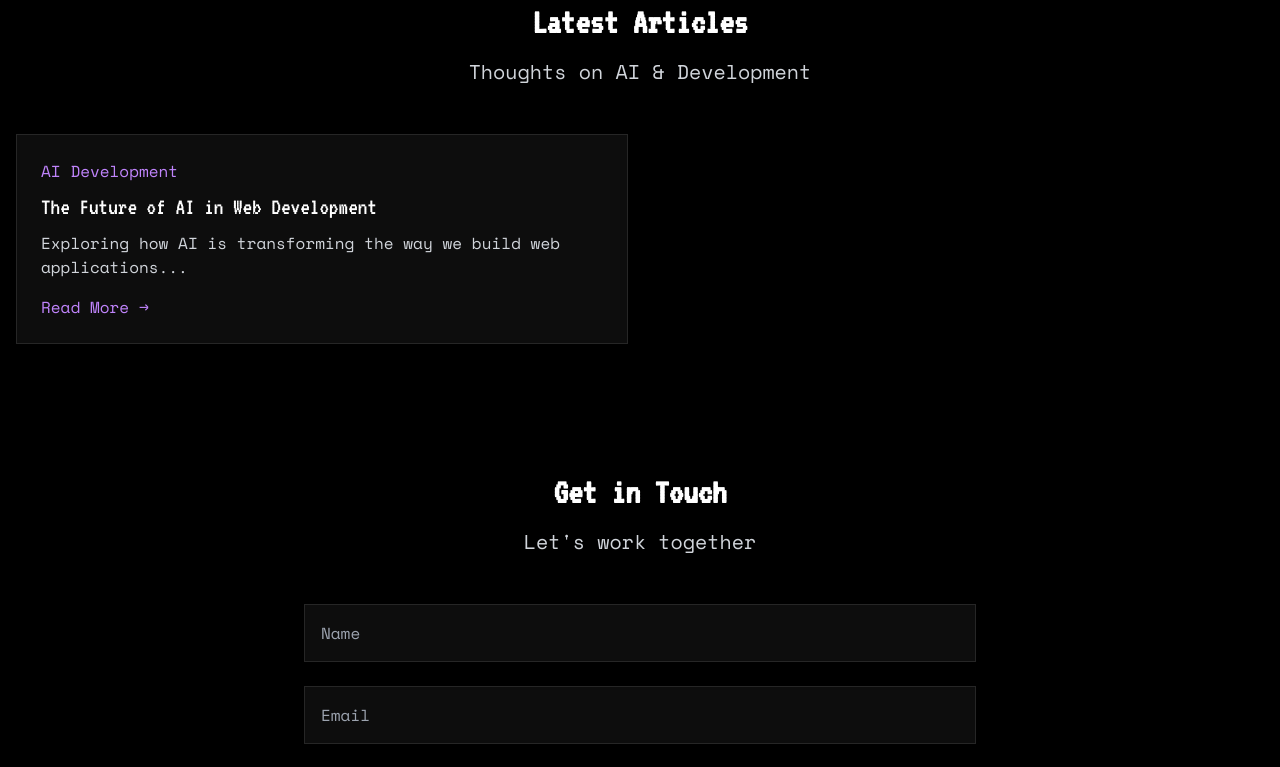
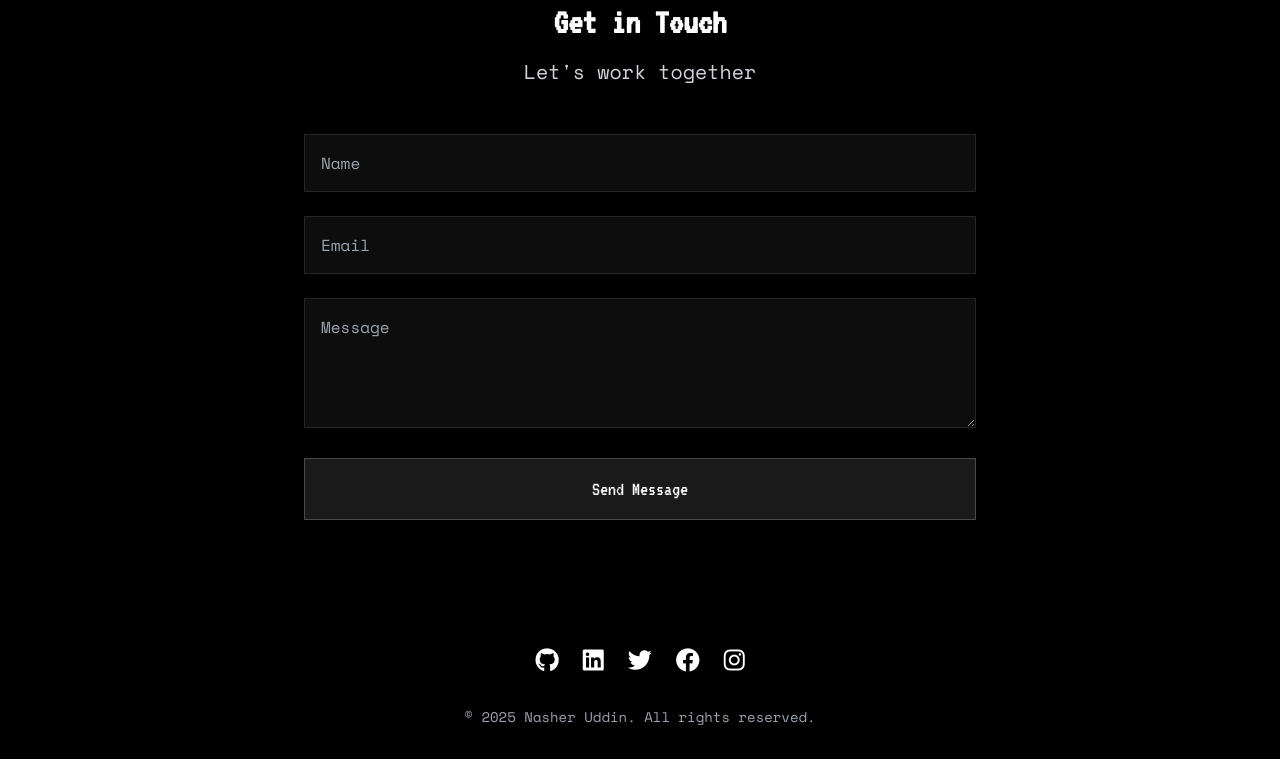
Before and after one commit to nasiruddin01/portfolio-v2, a Nuxt app: page / in a window 1280 px wide. Shown: the part 4700-5467 px from the top of the page. Built offline with nearby package versions, Linux system fonts and the light colour scheme.

Commit message:
Refactor contact form in index.vue: updated form submission to use Web3Forms API, added required fields for name, email, and message, and improved button styles. Included social media links and copyright text for enhanced footer section.

```diff
--- a/pages/index.vue
+++ b/pages/index.vue
@@ -250,52 +250,84 @@
 
         <div class="container mx-auto px-4 py-16">
             <div class="text-center mb-12">
-                <h2 class="text-4xl font-bold font-code text-white mb-4">Latest Articles</h2>
-                <p class="text-xl text-gray-300 font-mono max-w-2xl mx-auto">Thoughts on AI & Development</p>
-            </div>
-            <div class="grid grid-cols-1 md:grid-cols-2 gap-6">
-                <div class="p-6 rounded-none bg-white/5 backdrop-blur-md border border-white/10">
-                    <span class="text-purple-400 font-mono">AI Development</span>
-                    <h3 class="text-2xl font-code text-white mt-2">The Future of AI in Web Development</h3>
-                    <p class="text-gray-300 font-mono mt-2">Exploring how AI is transforming the way we build web
-                        applications...</p>
-                    <a href="#" class="inline-block mt-4 text-purple-400 font-mono hover:text-purple-300">Read More
-                        →</a>
-                </div>
-                <!-- Add more articles -->
-            </div>
-        </div>
-
-        <div class="container mx-auto px-4 py-16">
-            <div class="text-center mb-12">
                 <h2 class="text-4xl font-bold font-code text-white mb-4">Get in Touch</h2>
                 <p class="text-xl text-gray-300 font-mono max-w-2xl mx-auto">Let's work together</p>
+
+                <!-- Social Media Links -->
+
             </div>
             <div class="max-w-2xl mx-auto">
-                <form class="space-y-6">
+                <form action="https://api.web3forms.com/submit" method="POST" class="space-y-6" @submit="handleSubmit">
+                    <input type="hidden" name="access_key" value="5fffc86b-15f6-4f81-9a4c-9fee9d5f4b06">
+
                     <div>
-                        <input type="text" placeholder="Name"
-                            class="w-full p-4 rounded-none bg-white/5 backdrop-blur-md border border-white/10 text-white font-mono focus:border-purple-500">
+                        <input name="name" type="text" placeholder="Name"
+                            class="w-full p-4 rounded-none bg-white/5 backdrop-blur-md border border-white/10 text-white font-mono focus:border-purple-500"
+                            required>
                     </div>
                     <div>
-                        <input type="email" placeholder="Email"
-                            class="w-full p-4 rounded-none bg-white/5 backdrop-blur-md border border-white/10 text-white font-mono focus:border-purple-500">
+                        <input name="email" type="email" placeholder="Email"
+                            class="w-full p-4 rounded-none bg-white/5 backdrop-blur-md border border-white/10 text-white font-mono focus:border-purple-500"
+                            required>
                     </div>
                     <div>
-                        <textarea placeholder="Message" rows="4"
-                            class="w-full p-4 rounded-none bg-white/5 backdrop-blur-md border border-white/10 text-white font-mono focus:border-purple-500"></textarea>
+                        <textarea name="message" placeholder="Message" rows="4"
+                            class="w-full p-4 rounded-none bg-white/5 backdrop-blur-md border border-white/10 text-white font-mono focus:border-purple-500"
+                            required></textarea>
                     </div>
-                    <button
-                        class="w-full p-4 rounded-none bg-purple-500 text-white font-code hover:bg-purple-600 transition-colors">Send
-                        Message</button>
+                    <button type="submit"
+                        class="w-full p-4 rounded-none bg-white/10 backdrop-blur-md border border-white/20 text-white font-code hover:bg-white/20 transition-all duration-300 text-xl shadow-lg hover:shadow-xl">
+                        Send Message
+                    </button>
                 </form>
             </div>
         </div>
+        <div class="container mx-auto px-4 py-8">
+            <div class="max-w-4xl mx-auto">
+                <!-- Social Links with Glassmorphism -->
+                <div class="flex justify-center gap-6 mt-8">
+                    <a href="https://github.com/nasiruddin01" target="_blank"
+                        class="text-white hover:text-purple-500 transition-all duration-300">
+                        <i class="fab fa-github text-2xl"></i>
+                    </a>
+                    <a href="https://linkedin.com/in/nasir01/" target="_blank"
+                        class="text-white hover:text-purple-500 transition-all duration-300">
 
+                        <i class="fab fa-linkedin text-2xl"></i>
+                    </a>
+                    <a href="https://twitter.com/nasir_uddin01" target="_blank"
+                        class="text-white hover:text-purple-500 transition-all duration-300">
+                        <i class="fab fa-twitter text-2xl"></i>
+                    </a>
+                    <a href="https://instagram.com/md.nasir.uddin1995/" target="_blank"
+                        class="text-white hover:text-purple-500 transition-all duration-300">
+                        <i class="fab fa-facebook text-2xl"></i>
+                    </a>
+                    <a href="https://instagram.com/nasiruddin.md" target="_blank"
+                        class="text-white hover:text-purple-500 transition-all duration-300">
+                        <i class="fab fa-instagram text-2xl"></i>
+                    </a>
+                </div>
+
+                <!-- Copyright Text -->
+                <div class="text-center mt-8">
+                    <p class="text-gray-400 font-mono text-sm">
+                        © 2025 Nasher Uddin. All rights reserved.
+                    </p>
+                </div>
+            </div>
+        </div>
     </div>
+
+
 </template>
 
 <script setup>
+
+
+
+
+
     const projects = [
         {
             name: 'Vocalo.ai',
@@ -455,6 +487,68 @@
 
         typeText()
     })
+
+    const handleSubmit = async (e) => {
+        const form = e.target;
+        const formData = new FormData(form);
+
+        try {
+            const response = await fetch(form.action, {
+                method: 'POST',
+                body: formData
+            });
+            const data = await response.json();
+
+            if (data.success) {
+                alert('Message sent successfully!');
+                form.reset();
+            } else {
+                alert('Error sending message. Please try again.');
+            }
+        } catch (error) {
+            alert('Error sending message. Please try again.');
+        }
+    };
+
+    // Add this to your head section or nuxt.config.ts
+    useHead({
+        title: 'Nasir Uddin | Full Stack Developer & AI Enthusiast',
+        meta: [
+            // Primary Meta Tags
+            { name: 'title', content: 'Nasir Uddin | Full Stack Developer & AI Enthusiast' },
+            { name: 'description', content: 'Full Stack Developer with 3+ years of experience in AI-powered solutions. Co-founder of CONNEKT STUDIO, specializing in Vue.js, Nuxt.js, and modern web technologies. Expert in building scalable applications, AI integration, and creating innovative digital experiences. From civil engineering to tech entrepreneurship, bringing unique problem-solving perspectives to software development.' },
+
+            // Open Graph / Facebook
+            { property: 'og:type', content: 'website' },
+            { property: 'og:url', content: 'https://nasheruddin.com/' },
+            { property: 'og:title', content: 'Nasir Uddin | Full Stack Developer & AI Enthusiast' },
+            { property: 'og:description', content: 'Full Stack Developer with 3+ years of experience in AI-powered solutions. Co-founder of CONNEKT STUDIO, specializing in Vue.js, Nuxt.js, and modern web technologies. Expert in building scalable applications, AI integration, and creating innovative digital experiences. From civil engineering to tech entrepreneurship, bringing unique problem-solving perspectives to software development.' },
+            { property: 'og:image', content: 'https://nasheruddin.com/nasir-dotted.png' },
+
+            // Twitter
+            { property: 'twitter:card', content: 'summary_large_image' },
+            { property: 'twitter:url', content: 'https://nasheruddin.com/' },
+            { property: 'twitter:title', content: 'Nasir Uddin | Full Stack Developer & AI Enthusiast' },
+            { property: 'twitter:description', content: 'Full Stack Developer with 3+ years of experience in AI-powered solutions. Co-founder of CONNEKT STUDIO, specializing in Vue.js, Nuxt.js, and modern web technologies. Expert in building scalable applications, AI integration, and creating innovative digital experiences. From civil engineering to tech entrepreneurship, bringing unique problem-solving perspectives to software development.' },
+            { property: 'twitter:image', content: 'https://nasheruddin.com/nasir-dotted.png' },
+
+            // Additional Meta Tags
+            { name: 'keywords', content: 'Full Stack Developer, AI Developer, Vue.js, Nuxt.js, Web Development, CONNEKT STUDIO, JavaScript, TypeScript, AI Integration, Software Development, Tech Entrepreneurship, Civil Engineering, Problem Solving, Scalable Applications, Modern Web Technologies, Frontend Development, Backend Development, AI Solutions, Digital Innovation' },
+            { name: 'author', content: 'Nasher Uddin' },
+            { name: 'robots', content: 'index, follow' },
+            { name: 'language', content: 'English' },
+            { name: 'viewport', content: 'width=device-width, initial-scale=1.0' },
+
+            // Canonical URL
+            { rel: 'canonical', href: 'https://nasheruddin.com/' }
+        ],
+        link: [
+            // Favicon
+            { rel: 'icon', type: 'image/x-icon', href: '/favicon.ico' },
+            // Font Awesome
+            { rel: 'stylesheet', href: 'https://cdnjs.cloudflare.com/ajax/libs/font-awesome/6.0.0/css/all.min.css' }
+        ]
+    })
 </script>
 
 <style>
```
